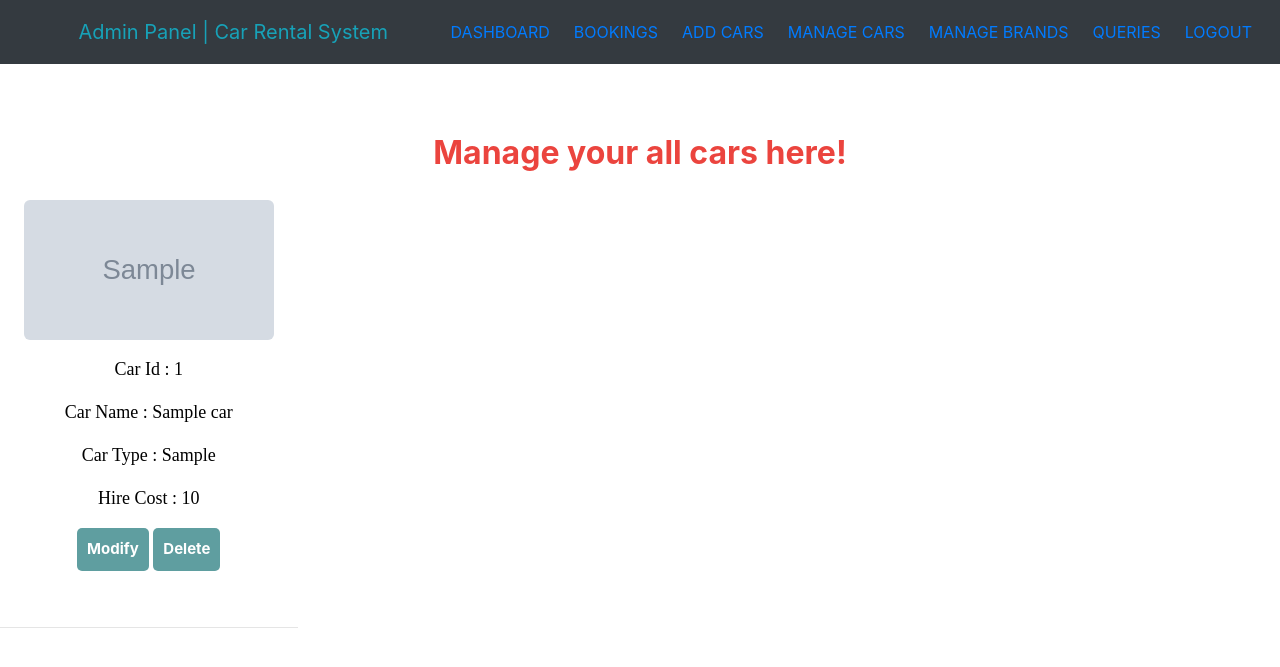
After one commit to koredhanraj431/Car-Rental-System-Group-Work, a PHP site: the page made by Car-Rental-System(EDI)/Admin/managecars.php in a window 1280 px wide. The commit adds this page. Shown: the top 667 px of the page. Run offline with PHP 8.4, Linux system fonts and the light colour scheme; the visitor is signed in with stand-in values (Sample User, id 1); tables that the repository leaves empty or names only in its code hold one stand-in row (values such as "Sample post"); grey boxes marked "Sample" are stand-in pictures; some libraries are stand-ins or nearby versions.

Commit message:
Add files via upload

```diff
--- a/Car-Rental-System(EDI)/Admin/addcars.php
+++ b/Car-Rental-System(EDI)/Admin/addcars.php
@@ -82,7 +82,7 @@ if (strlen($_SESSION['uname']) == 0) {
     <?php
     if (isset($_POST['addcar'])) {
 
-        $target_path = "cars/";
+        $target_path = "../Cars/{$_POST['car_type']}/";
         $target_path = $target_path . basename($_FILES['image']['name']);
         if (move_uploaded_file($_FILES['image']['tmp_name'], $target_path)) {
 
--- /dev/null
+++ b/Car-Rental-System(EDI)/Admin/managecars.php
@@ -0,0 +1,84 @@
+<?php
+session_start();
+
+include('../Includes/config.php');
+if (strlen($_SESSION['uname']) == 0) {
+    header('location:index.php');
+} else {
+    include('includes/navbar.php');
+}
+?>
+
+<!DOCTYPE html>
+<html lang="en" dir="ltr">
+
+<head>
+    <meta charset="utf-8">
+    <!-- Bootstrap -->
+    <link rel="stylesheet" href="https://stackpath.bootstrapcdn.com/bootstrap/4.5.2/css/bootstrap.min.css" integrity="sha384-JcKb8q3iqJ61gNV9KGb8thSsNjpSL0n8PARn9HuZOnIxN0hoP+VmmDGMN5t9UJ0Z" crossorigin="anonymous">
+    <!-- FontAwesome -->
+    <link rel="stylesheet" href="https://pro.fontawesome.com/releases/v5.10.0/css/all.css" integrity="sha384-AYmEC3Yw5cVb3ZcuHtOA93w35dYTsvhLPVnYs9eStHfGJvOvKxVfELGroGkvsg+p" crossorigin="anonymous" />
+    <link rel="icon" href="images/favicon-16x16.png">
+    <link rel="stylesheet" href="./includes/styles.css">
+
+    <title>Manage cars</title>
+    <style>
+        p {
+            font-family: Tisa;
+            font-size: 18px;
+            color: black;
+        }
+    </style>
+</head>
+
+<body>
+
+    <!-- heading -->
+
+    <div class="header">
+        <h2> Manage your all cars here!</h2>
+    </div>
+
+
+    <?php
+    include('../Includes/config.php');
+    $sel = "SELECT * FROM Cars";
+    $rs = $dbh->query($sel);
+    ?>
+
+    <div class="container-explore mb-5" style="text-align: center;">
+        <div class="row">
+
+            <?php
+            while ($rws = $rs->fetch_assoc()) {
+            ?>
+                <div class="col-lg-3">
+                    <img class="image" style="border-radius: 6px; height: 140px; width: 250px;" src="../Cars/<?php echo $rws['car_type']; ?>/<?php echo $rws['image']; ?>" alt="">
+                    <p >
+                        <p>Car Id : <?php echo $rws['car_id']; ?></p>
+                        <p>Car Name : <?php echo $rws['car_name']; ?></p>
+                        <p>Car Type : <?php echo $rws['car_type']; ?> </p>
+                        <p>Hire Cost : <?php echo $rws['hire_cost']; ?></p>
+                        <a class="btn btn-outline-success" href="#" role="button" style="border-color: #000;">Modify</a>
+                        <a class="btn btn-outline-danger" href="#" role="button" style="border-color: #000;">Delete</a>
+                    </p>
+                    <br>
+                    <hr><br>
+                </div>
+            <?php
+            }
+            ?>
+        </div>
+    </div>
+    </div>
+
+    <!-- Optional JavaScript -->
+    <!-- jQuery first, then Popper.js, then Bootstrap JS -->
+    <script src="https://code.jquery.com/jquery-3.5.1.slim.min.js" integrity="sha384-DfXdz2htPH0lsSSs5nCTpuj/zy4C+OGpamoFVy38MVBnE+IbbVYUew+OrCXaRkfj" crossorigin="anonymous"></script>
+    <script src="https://cdn.jsdelivr.net/npm/popper.js@1.16.1/dist/umd/popper.min.js" integrity="sha384-9/reFTGAW83EW2RDu2S0VKaIzap3H66lZH81PoYlFhbGU+6BZp6G7niu735Sk7lN" crossorigin="anonymous"></script>
+    <script src="https://stackpath.bootstrapcdn.com/bootstrap/4.5.2/js/bootstrap.min.js" integrity="sha384-B4gt1jrGC7Jh4AgTPSdUtOBvfO8shuf57BaghqFfPlYxofvL8/KUEfYiJOMMV+rV" crossorigin="anonymous"></script>
+
+
+</body>
+
+</html>
```
